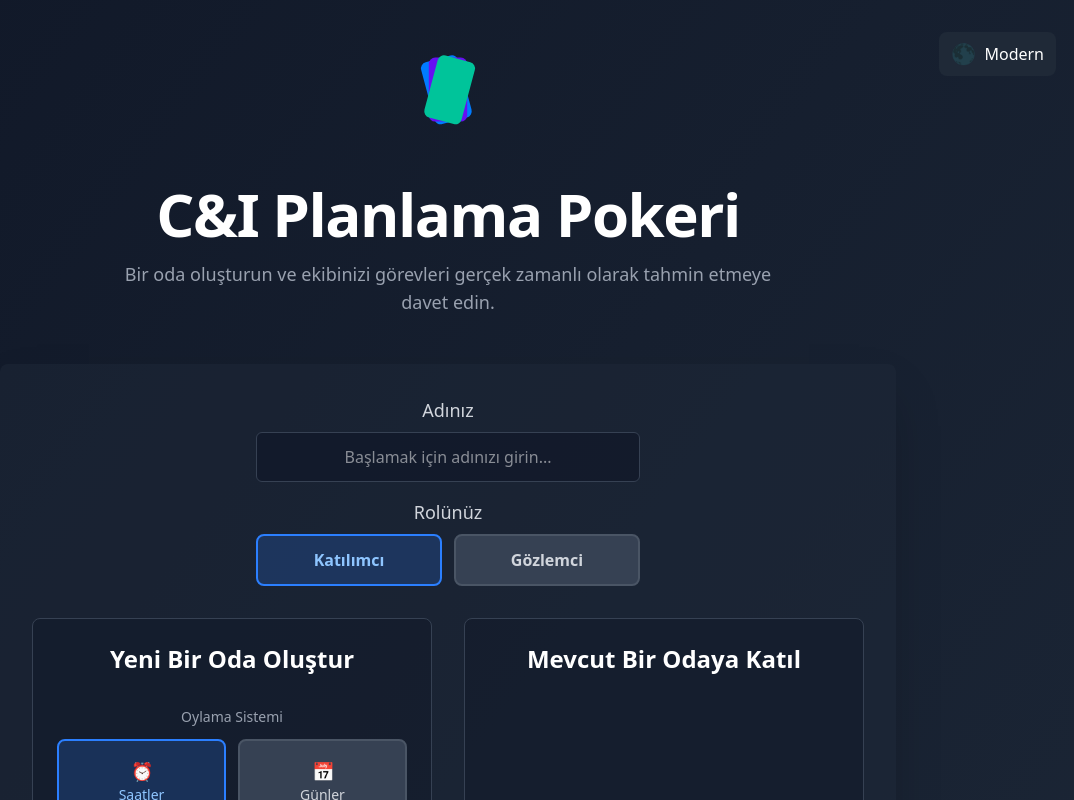
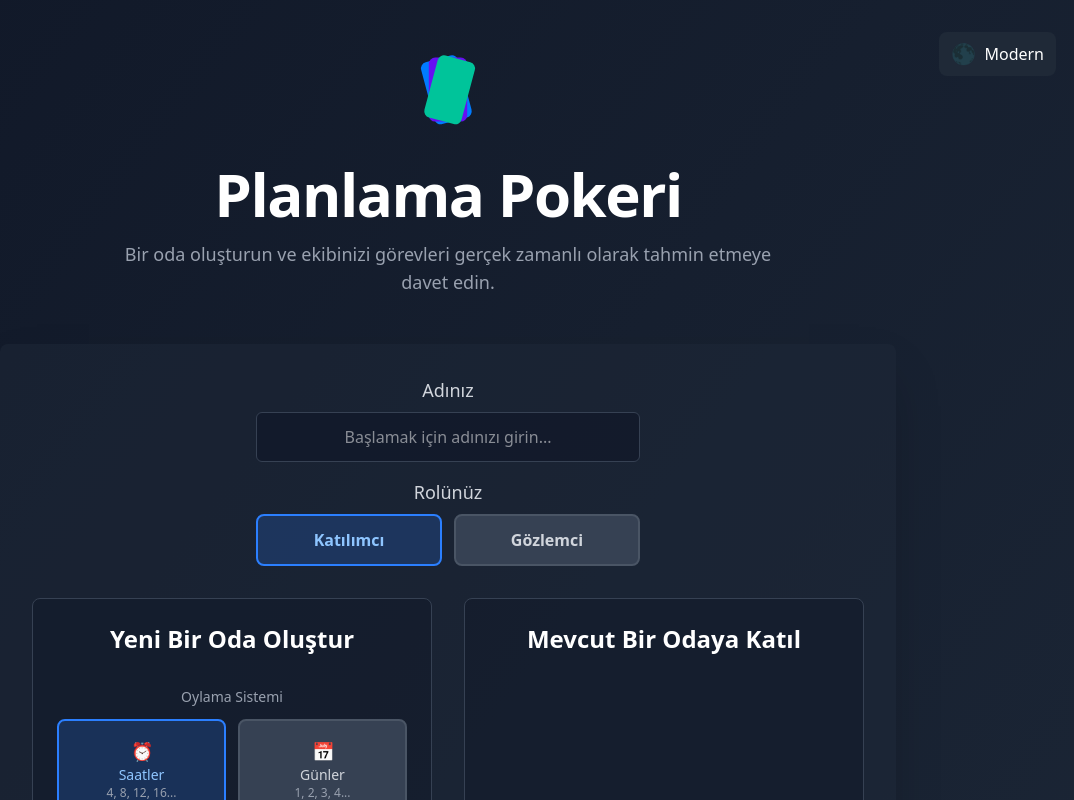
Before and after one commit to ali-gunes/planning-poker, a Next.js app: page / in a window 1280 px wide. Shown: the top 800 px of the page, without its empty margins (192-1266 px from the left). Built offline with nearby package versions, Linux system fonts and the light colour scheme.

Commit message:
Dynamic improvements

```diff
--- a/src/app/help/custom-quotes/page.tsx
+++ b/src/app/help/custom-quotes/page.tsx
@@ -32,7 +32,7 @@ export default function CustomQuotesGuidePage() {
 
       <p className="text-gray-300 mb-8">
         Aşağıdaki GIF&apos;leri ve alıntı JSON şablonunu kullanarak ekibinize özel eğlenceli bir alıntı paketi oluşturabilirsiniz. JSON dosyasını aşağıdaki buton yardımıyla indirip
-        düzenledikten sonra oda yaratıren alıntı sistemi butonlarından &quot;Özel&quot; seçeneği ile yükleyebilirsiniz.
+        düzenledikten sonra oda yaratırken alıntı sistemi butonlarından &quot;Özel&quot; seçeneği ile yükleyebilirsiniz.
       </p>
 
       <h2 className="text-2xl font-semibold text-white mb-4">Mevcut GIF&apos;ler</h2>
--- a/src/app/page.tsx
+++ b/src/app/page.tsx
@@ -116,7 +116,7 @@ export default function Home() {
       </div>
       <div className="w-full max-w-4xl mx-auto">
         <div className="text-center mb-12">
-          <div className="flex justify-center mb-6">
+          <div className="flex justify-center mb-1">
             <Image
               src="/planning-poker.svg"
               alt="Planlama Pokeri Logo"
@@ -126,7 +126,7 @@ export default function Home() {
             />
           </div>
           <h1 className="text-4xl md:text-6xl font-bold tracking-tight text-white">
-            C&I Planlama Pokeri
+            Planlama Pokeri
           </h1>
           <p className="text-lg text-gray-400 mt-4 max-w-2xl mx-auto">
             Bir oda oluşturun ve ekibinizi görevleri gerçek zamanlı olarak tahmin etmeye davet edin.
--- a/src/app/room/[roomId]/page.tsx
+++ b/src/app/room/[roomId]/page.tsx
@@ -525,7 +525,7 @@ export default function RoomPage() {
                             height={40}
                             className="w-8 h-8 md:w-10 md:h-10"
                         />
-                        <h1 className="text-2xl md:text-3xl font-bold">C&I Planlama Pokeri</h1>
+                        <h1 className="text-2xl md:text-3xl font-bold">Planlama Pokeri</h1>
                     </div>
 
                     {/* Room info and controls */}
@@ -570,9 +570,18 @@ export default function RoomPage() {
                                             ⏱️ Süresiz
                                         </div>
                                     )}
+
+
+                                        <div className="text-sm text-blue-400 mt-1">
+                                            {(!roomSettings.quoteSystemType || roomSettings.quoteSystemType === 'none') && '🚫 Kapalı'}
+                                            {roomSettings.quoteSystemType === 'ci-team' && '🍔 C&I Hatırası'}
+                                            {roomSettings.quoteSystemType === 'custom' && '📁 Özel'}
+                                        </div>
+
                                 </div>
                             </div>
                         )}
+
 
                         {/* Owner Reclaim Button */}
                         {isPreviousOwner && (roomSettings?.ownerStatus === 'grace' || roomSettings?.ownerStatus === 'voting') && (
@@ -581,7 +590,7 @@ export default function RoomPage() {
                                     onClick={handleReclaimOwnership}
                                     className="px-6 py-3 bg-yellow-500 text-black font-bold rounded-md hover:bg-yellow-600 transition-all transform hover:scale-105 animate-pulse"
                                 >
-                                    �� Krallığını Geri Al
+                                    👑 Krallığını Geri Al
                                 </button>
                             </div>
                         )}
--- a/src/components/QuoteSystemSelector.tsx
+++ b/src/components/QuoteSystemSelector.tsx
@@ -75,7 +75,7 @@ export function QuoteSystemSelector() {
       {isExpanded && (
         <div className="mt-4 space-y-4">
           <p className="text-gray-300 text-sm">
-            Oylama sonuçlarına göre gösterilecek alıntı sistemini seçin.
+            Oylama sonuçlarına göre gösterilecek alıntı sistemini seçin:
           </p>
 
           <div className="grid grid-cols-3 gap-3">
```
